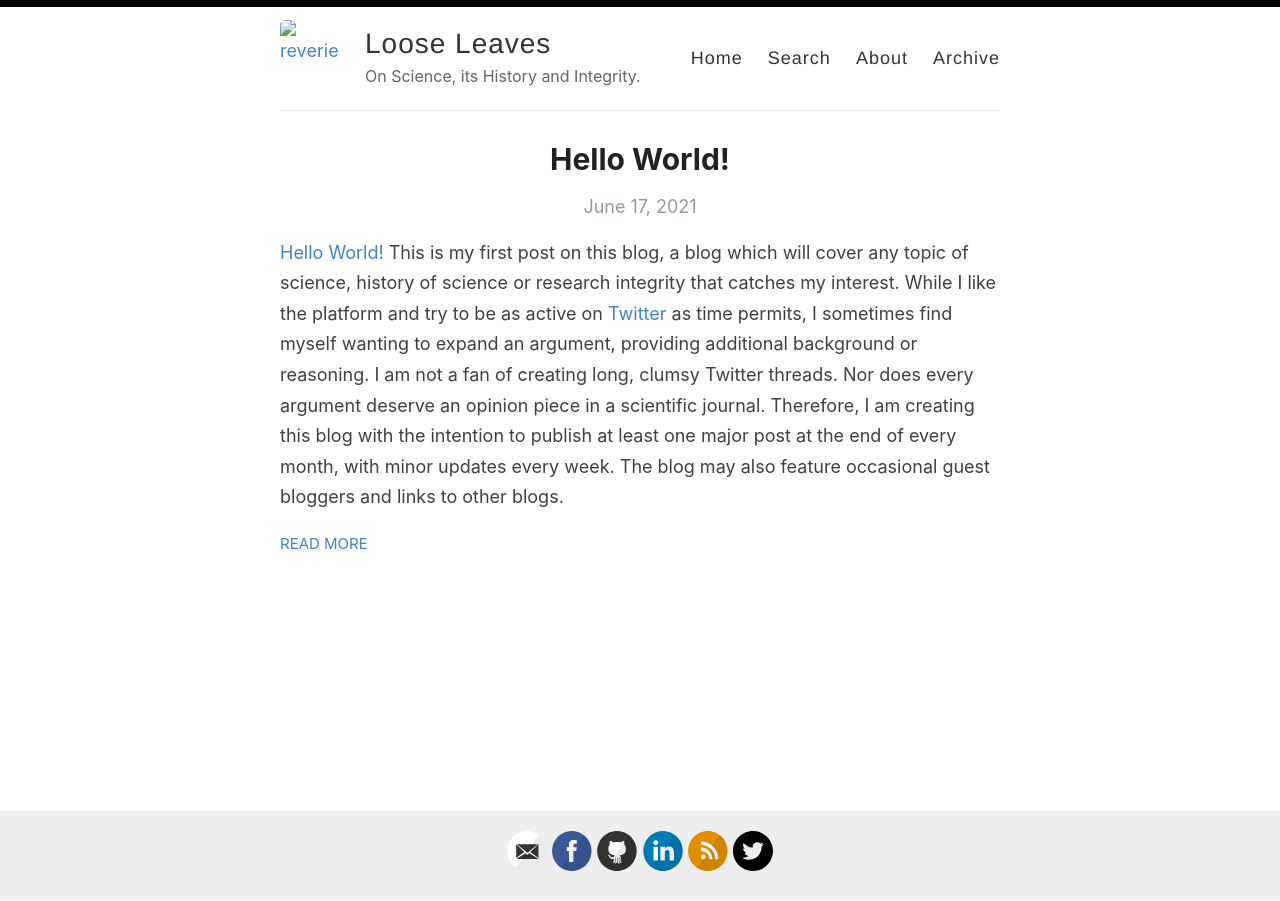
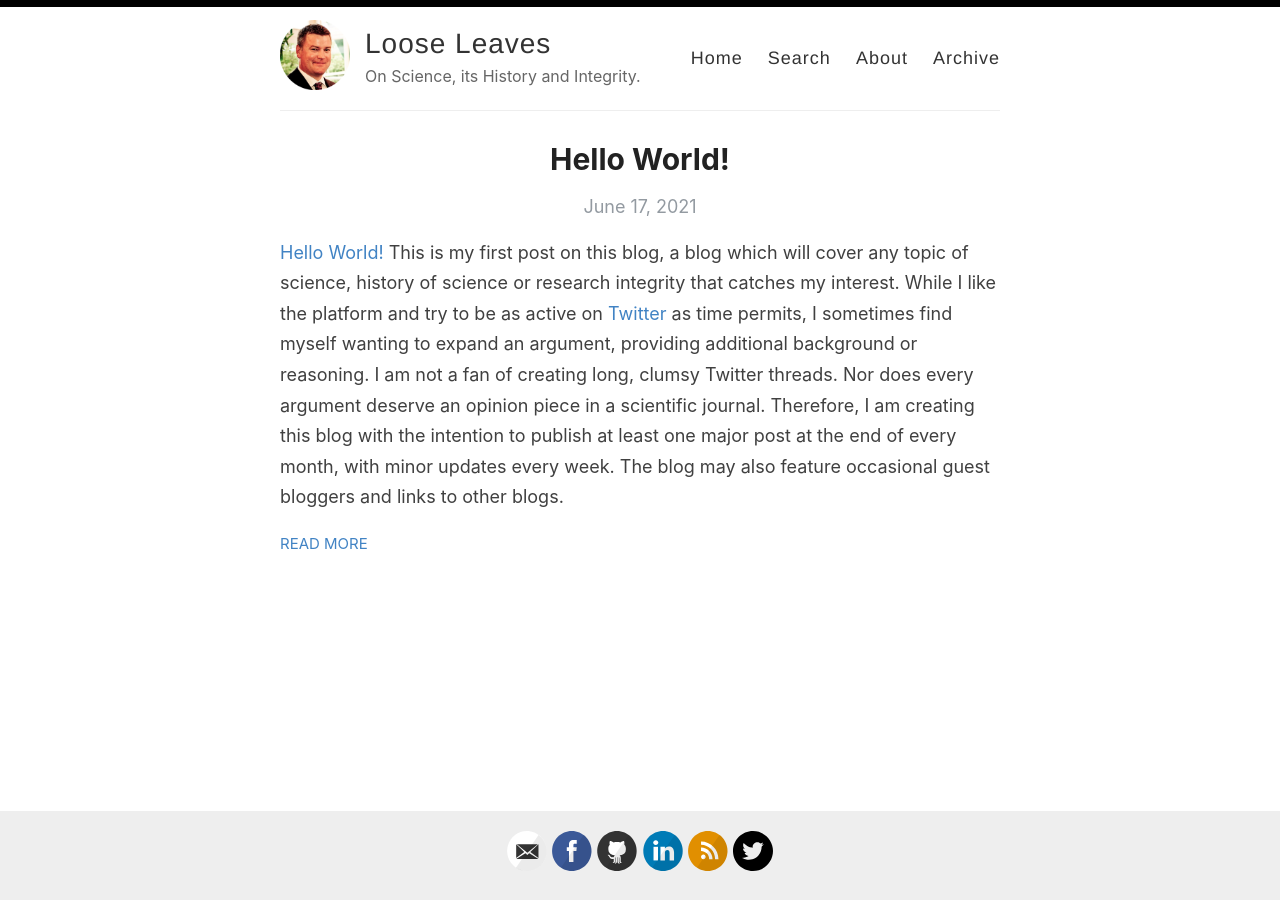
Before and after one commit to amitmerchant1990/reverie, a Jekyll site: the page built from index.html, in a window 1280 px wide. Built offline with Jekyll 4.4.1, drawn with Linux system fonts in a browser that asks for light colours; the list of posts is cut into pages by our own code.

Commit message:
Update _config.yml

```diff
--- a/_config.yml
+++ b/_config.yml
@@ -12,7 +12,7 @@ author: Magnus Palmblad
 description: On Science, its History and Integrity.
 
 # URL of your avatar or profile pic (you could use your GitHub profile pic)
-avatar: images/circle-cropped.png
+avatar: /images/circle-cropped.png
 
 #
 # Flags below are optional
```
